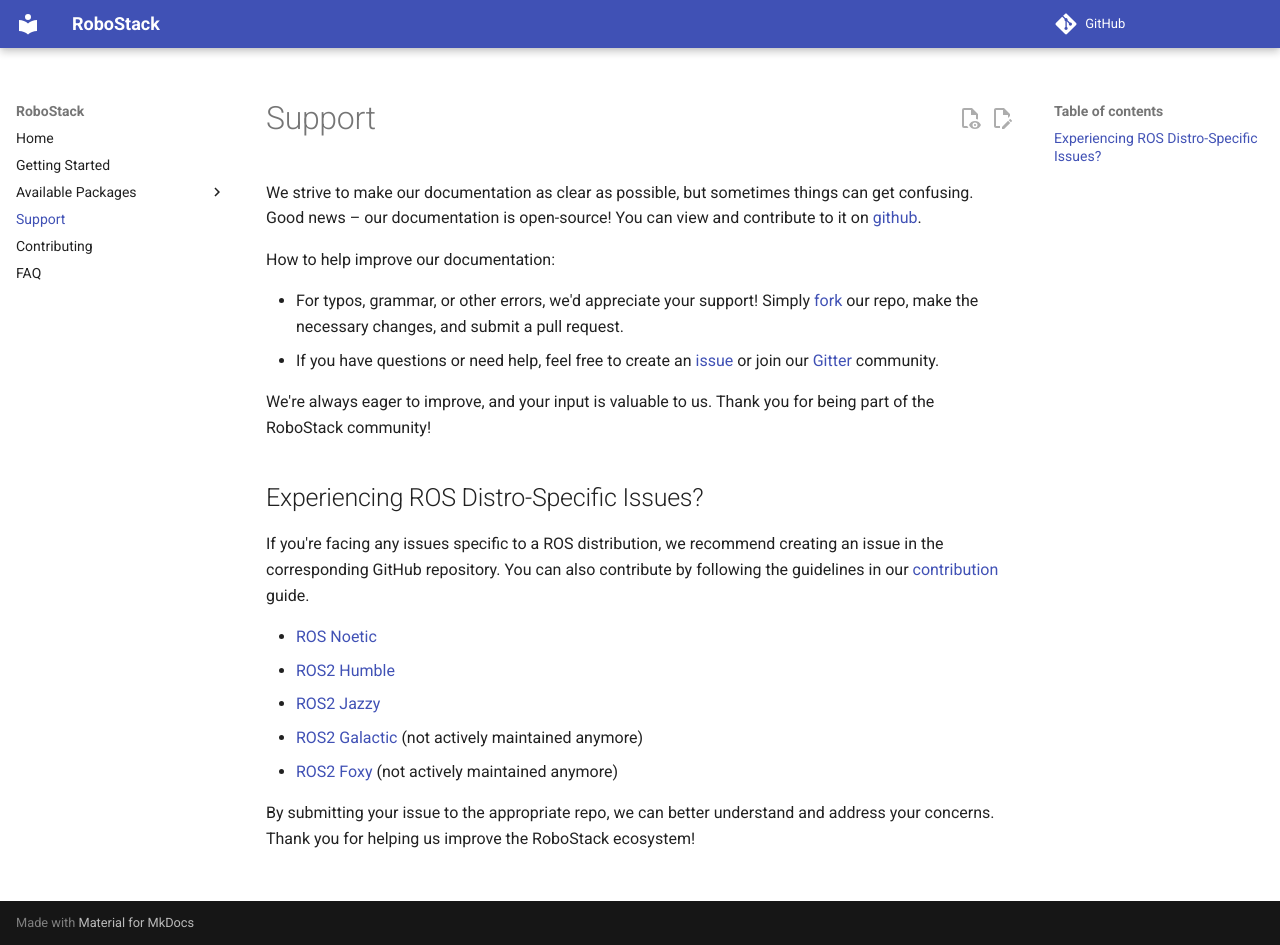
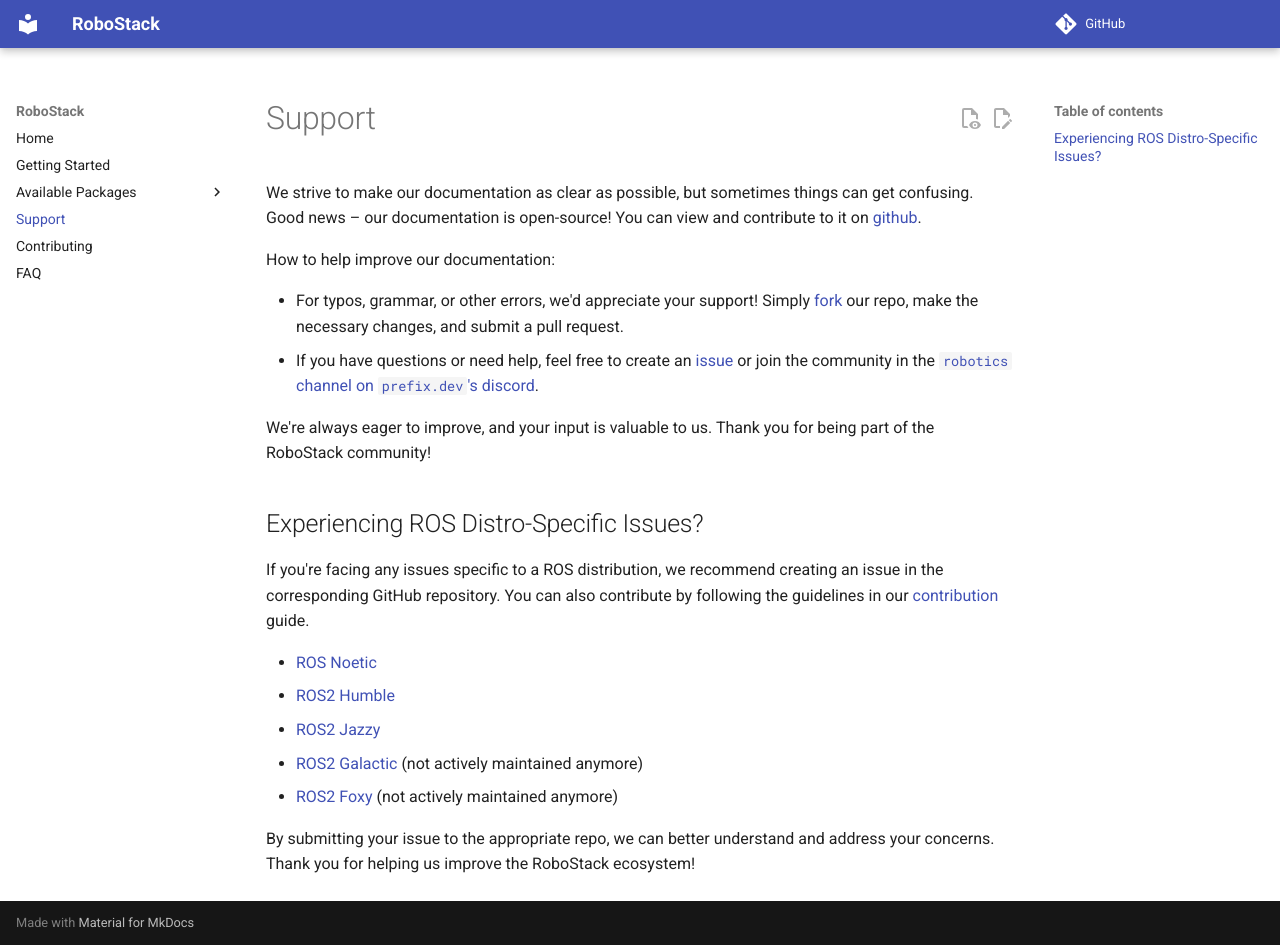
Before and after one commit to RoboStack/robostack.github.io, an MkDocs documentation site: the page built from docs/support.md, in a window 1280 px wide and 945 px high. Built offline with MkDocs 1.6.1 and Material for MkDocs 9.7.7, drawn with Linux system fonts in a browser that asks for light colours; comment, search, counter and statistics services are not loaded.

Commit message:
Replace references to Gitter with Discord

```diff
--- a/docs/support.md
+++ b/docs/support.md
@@ -5,7 +5,7 @@
 How to help improve our documentation:
 
 - For typos, grammar, or other errors, we'd appreciate your support! Simply [fork](https://github.com/RoboStack/robostack.github.io/fork) our repo, make the necessary changes, and submit a pull request.
-- If you have questions or need help, feel free to create an [issue](https://github.com/RoboStack/robostack.github.io/issues) or join our [Gitter](https://matrix.to/#/#RoboStack_Lobby:gitter.im) community.
+- If you have questions or need help, feel free to create an [issue](https://github.com/RoboStack/robostack.github.io/issues) or join the community in the [`robotics` channel on `prefix.dev`'s discord](https://discord.gg/kKV8ZxyzY4).
 
 We're always eager to improve, and your input is valuable to us. Thank you for being part of the RoboStack community!
 
```
Also changed, not shown: docs/index.md (+2 -1 lines).
